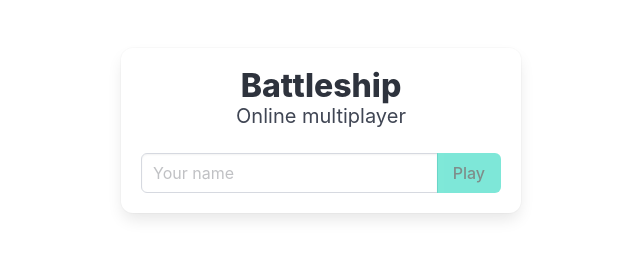
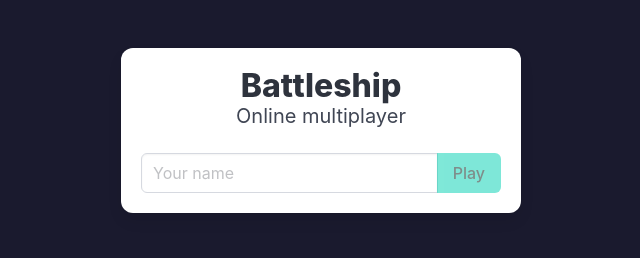
Before and after one commit to hopecore09/battleship, a website: page client/index.html in a window 1280 px wide. Shown: the whole page, without its empty margins (319-959 px from the left). Drawn offline with nearby package versions, Linux system fonts and the light colour scheme; no server answers.

Commit message:
Update index.html

```diff
--- a/client/index.html
+++ b/client/index.html
@@ -7,11 +7,9 @@
   <link rel="stylesheet" href="https://cdn.jsdelivr.net/npm/bulma@1.0.2/css/bulma.min.css">
   <link rel="stylesheet" href="style.css">
 </head>
-<body>
+<body style="background:#1a1a2e;color:#f5f5f5;min-height:100vh;">
   <section class="section">
     <div class="container">
-
-      <!-- Auth -->
       <div id="auth-screen" class="screen">
         <div class="box" style="max-width:400px;margin:0 auto;">
           <h1 class="title has-text-centered">Battleship</h1>
@@ -27,7 +25,6 @@
         </div>
       </div>
 
-      <!-- Lobby -->
       <div id="lobby-screen" class="screen hidden">
         <div class="box">
           <div class="level">
@@ -65,7 +62,6 @@
         </div>
       </div>
 
-      <!-- Setup -->
       <div id="setup-screen" class="screen hidden">
         <div class="box" style="max-width:500px;margin:0 auto;">
           <h2 class="title is-4">Game Setup</h2>
```
